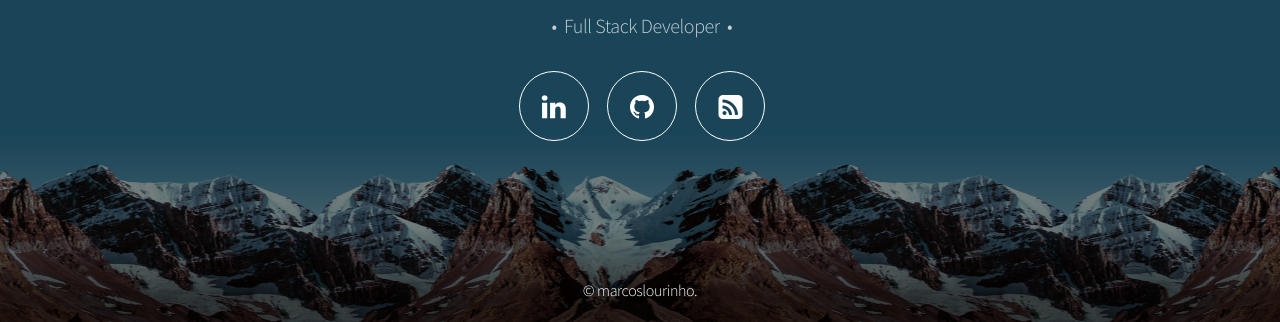
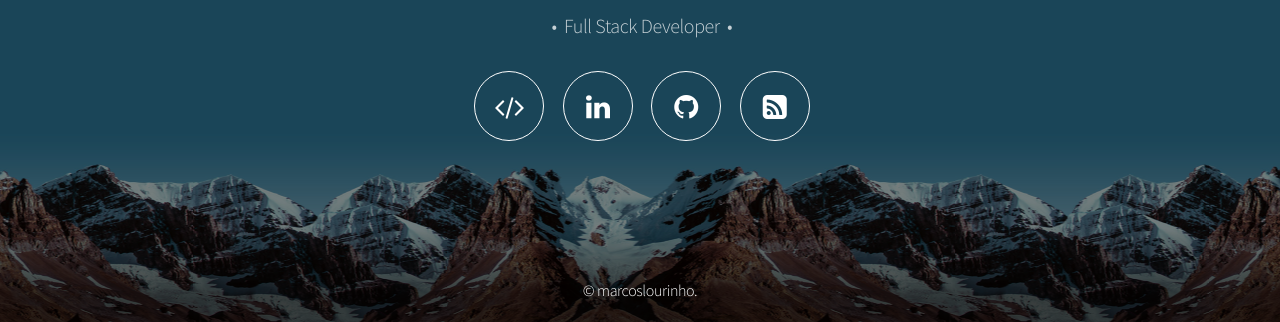
Before and after one commit to marcoslourinho/marcoslourinho.github.io, a plain HTML site: page index.html in a window 1280 px wide. Shown: the part 478-800 px from the top of the page. Drawn offline with Linux system fonts and the light colour scheme.

Commit message:
include website profissional link

```diff
--- a/index.html
+++ b/index.html
@@ -24,6 +24,7 @@
 						<p><b>&nbsp;&bull;&nbsp; Full Stack Developer &nbsp;&bull;&nbsp;</b></p>
 						<nav>
 							<ul>
+<li><a href="http://www.marcoslourinho.com" target="_blank" class="icon fa-code"><span class="label">Website</span></a></li>
 								<li><a href="https://www.linkedin.com/in/marcospereira7/" target="_blank" class="icon fa-linkedin"><span class="label">Likedin</span></a></li>
 								<li><a href="https://github.com/marcoslourinho" target="_blank" class="icon fa-github"><span class="label">Github</span></a></li>
 								<li><a href="http://marcoslourinho.com/blog/" class="icon fa-rss-square"><span class="label">Blog</span></a></li>
```
